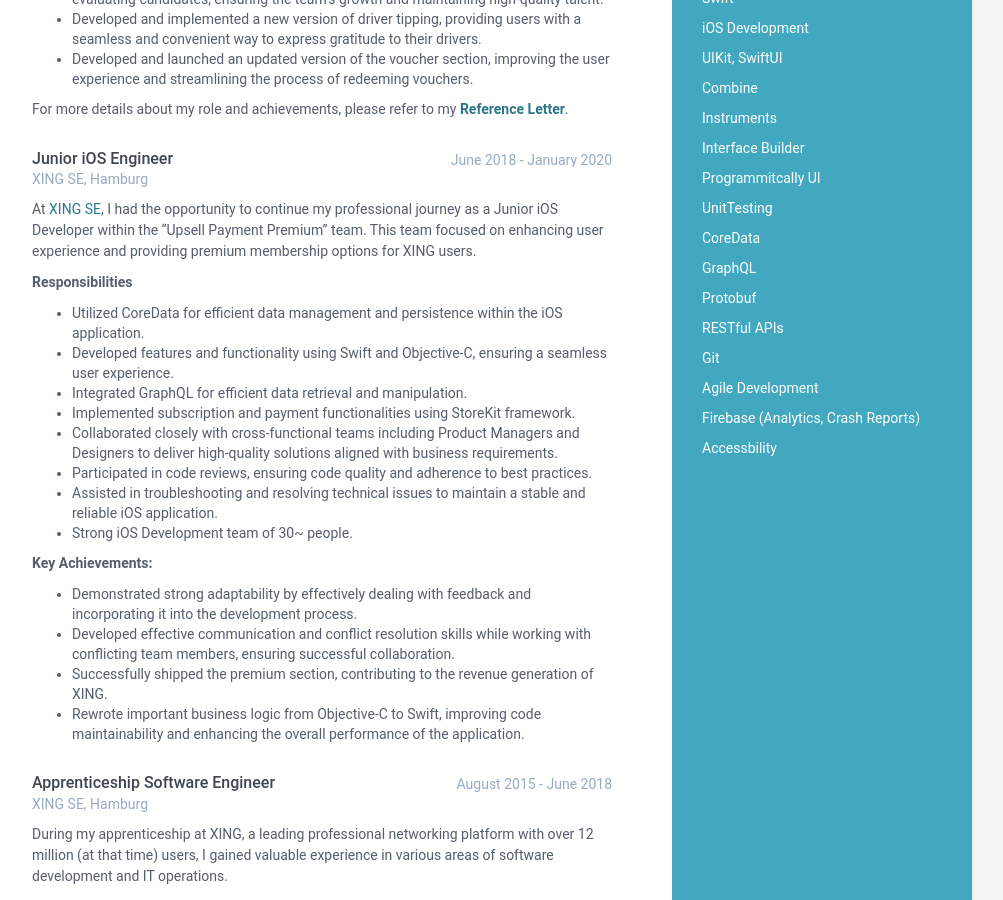
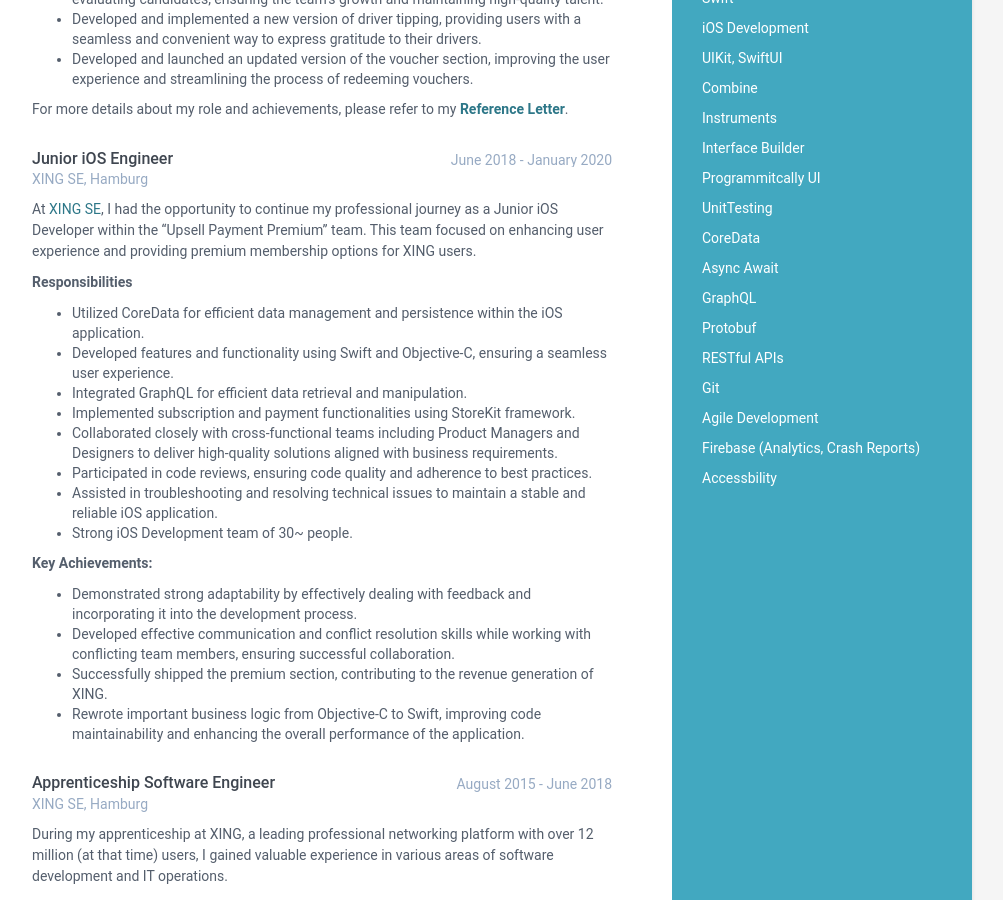
Before and after one commit to liam-ngy/liam-ngy.github.io, a Jekyll site: the page built from index.html, in a window 1280 px wide and 900 px high, scrolled down 840 px. Shown: the whole window, without its empty margins (168-1171 px from the left). Built offline with Jekyll 4.4.1, drawn with Linux system fonts in a browser that asks for light colours.

Commit message:
Add moia assets

```diff
--- a/_data/data.yml
+++ b/_data/data.yml
@@ -42,6 +42,7 @@ sidebar:
         - item: Programmitcally UI
         - item: UnitTesting
         - item: CoreData
+        - item: Async Await
         - item: GraphQL
         - item: Protobuf
         - item: RESTful APIs
```
Also changed, not shown: moia_assets/Add Payment Method.png (added), moia_assets/Add Visa or Mastercard.png (added), moia_assets/Add a coupon.png (added), moia_assets/Add another coupon.png (added), moia_assets/Billing address.png (added), moia_assets/DriverTipping.png (added), moia_assets/Multi coupons.png (added), moia_assets/Payment Data.png (added), moia_assets/Paypal.png (added).
